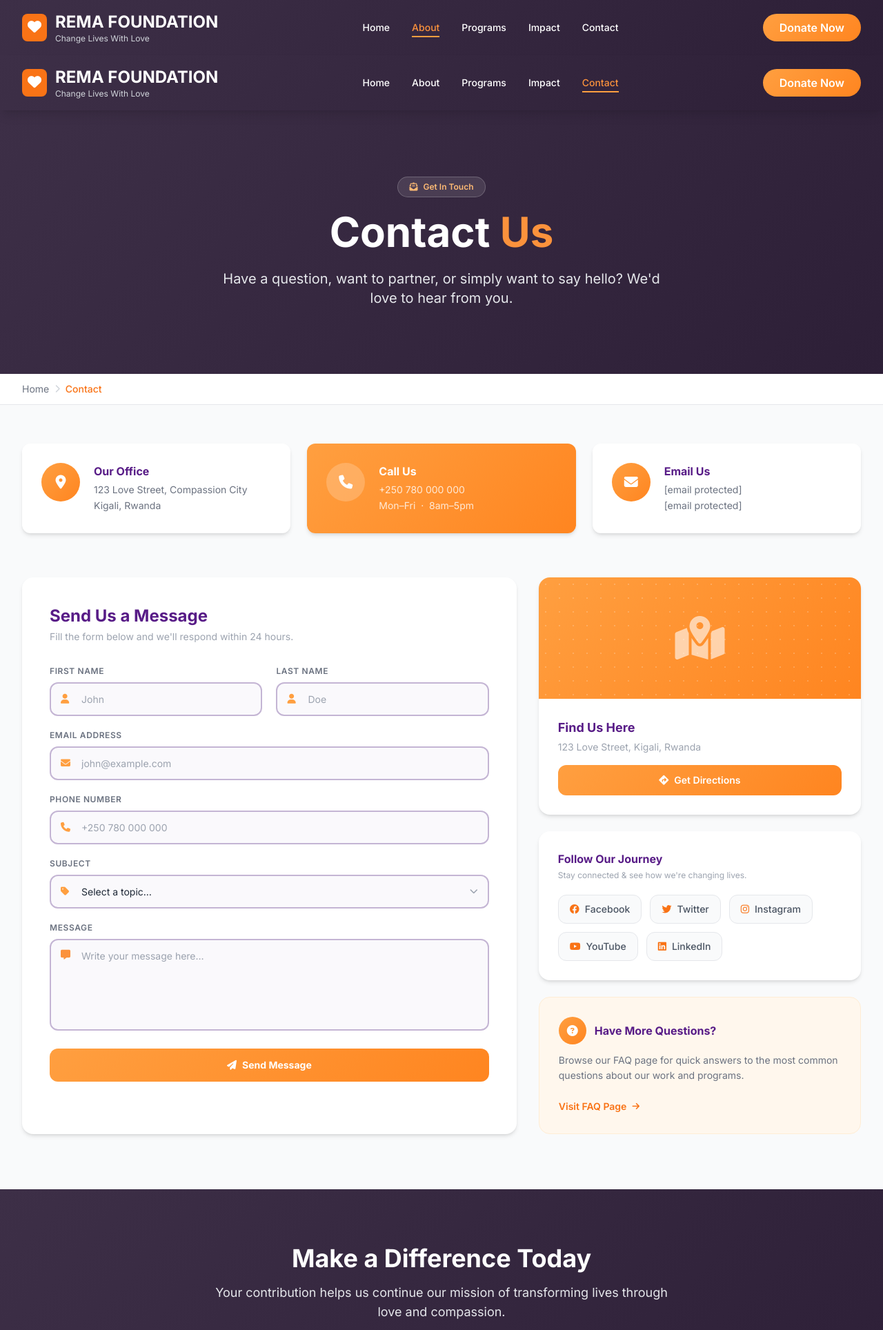
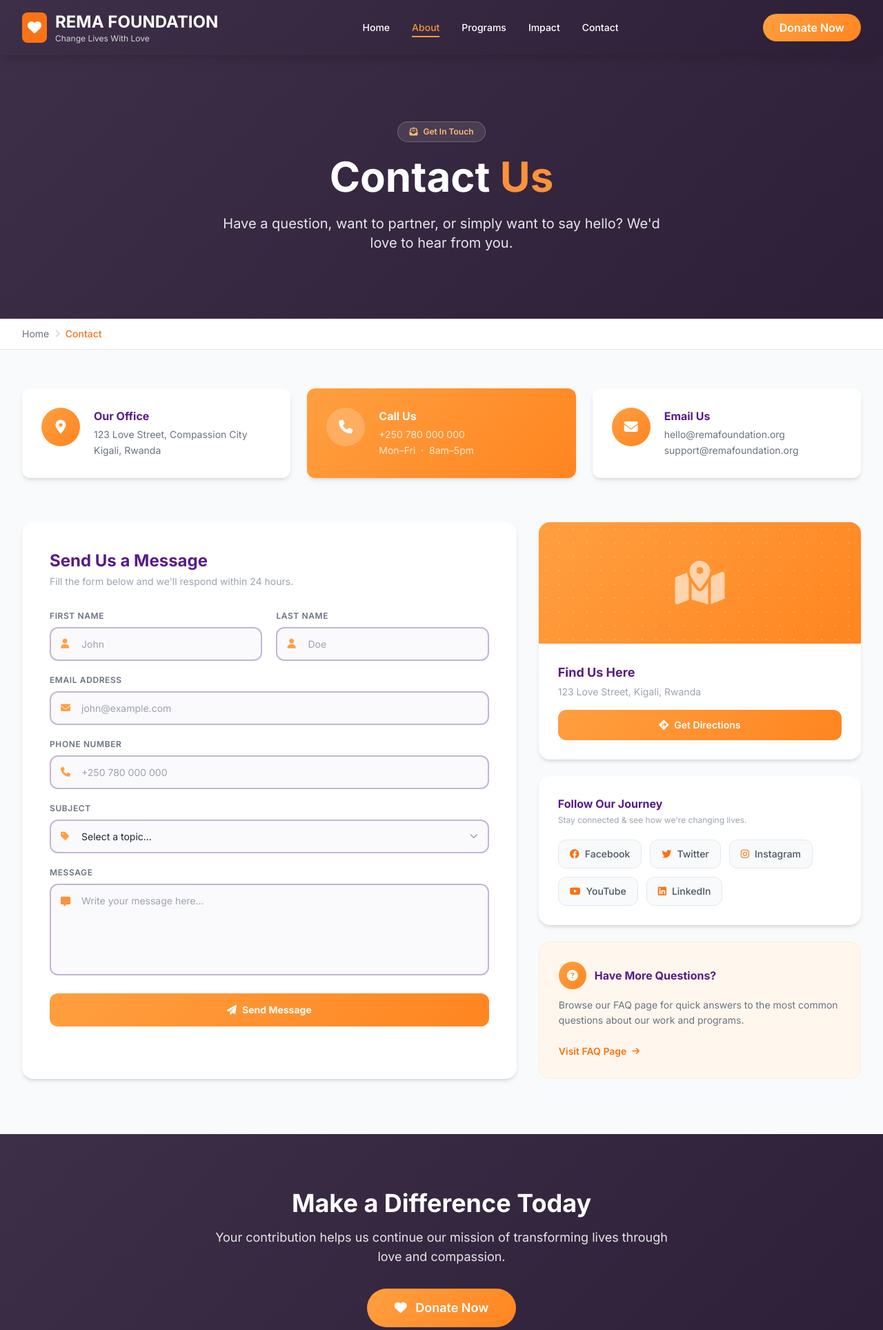
Before and after one commit to kwizer123/rema-foundation, a Django app: page /contact-us/ in a window 1280 px wide; the page is wider, and only the part inside the window is pictured. Shown: the top 1928 px of that part at 69% size. Run offline with Django 5.2, Linux system fonts and the light colour scheme; some libraries are stand-ins or nearby versions.

Commit message:
changes contact page 2nd time

```diff
--- a/templates/core/ContactUs.html
+++ b/templates/core/ContactUs.html
@@ -1,34 +1,9 @@
 {% extends 'core/Base.html' %}
-{% block title %}
-    Contact
-{% endblock %}
-{% block content %}
-    <!DOCTYPE html>
-<html lang="en">
-<head>
-    <meta charset="UTF-8">
-    <meta name="viewport" content="width=device-width, initial-scale=1.0">
-    <title>Contact - REMA Foundation</title>
-    <script src="https://cdn.tailwindcss.com"></script>
-    <link rel="stylesheet" href="https://cdnjs.cloudflare.com/ajax/libs/font-awesome/6.4.0/css/all.min.css">
+
+{% block title %}Contact{% endblock %}
+
+{% block extra_css %}
     <style>
-        @import url('https://fonts.googleapis.com/css2?family=Inter:wght@300;400;500;600;700;800&display=swap');
-        body { font-family: 'Inter', sans-serif; }
-
-        .gradient-bg    { background: linear-gradient(135deg, #3d2f47 0%, #2d1f37 100%); }
-        .orange-gradient { background: linear-gradient(135deg, #ff9f40 0%, #ff8520 100%); }
-
-        .hover-lift { transition: transform 0.3s ease, box-shadow 0.3s ease; }
-        .hover-lift:hover { transform: translateY(-5px); box-shadow: 0 10px 25px rgba(0,0,0,0.15); }
-
-        .nav-link { position: relative; }
-        .nav-link::after {
-            content: ''; position: absolute; bottom: -4px; left: 0;
-            width: 0; height: 2px; background: #ff9f40;
-            transition: width 0.3s;
-        }
-        .nav-link:hover::after, .nav-link.active::after { width: 100%; }
-
         .form-input {
             border: 2px solid #c4b5d4;
             background: #faf9fc;
@@ -47,11 +22,11 @@
             outline: none;
             border-color: #ff9f40;
             background: #fff;
-            box-shadow: 0 0 0 4px rgba(255,159,64,0.12);
+            box-shadow: 0 0 0 4px rgba(255, 159, 64, 0.12);
         }
         .form-input::placeholder { color: #9ca3af; }
-        textarea.form-input { resize: none; }
-        select.form-input { appearance: none; cursor: pointer; }
+        textarea.form-input      { resize: none; }
+        select.form-input        { appearance: none; cursor: pointer; }
 
         .input-icon {
             position: absolute;
@@ -63,38 +38,9 @@
             pointer-events: none;
         }
     </style>
-</head>
-<body class="bg-gray-50">
+{% endblock %}
 
-    <!-- ── NAVIGATION ── -->
-    <nav class="gradient-bg text-white shadow-lg sticky top-0 z-50">
-        <div class="max-w-7xl mx-auto px-4 sm:px-6 lg:px-8">
-            <div class="flex justify-between items-center h-16 md:h-20">
-                <a href="index.html" class="flex items-center space-x-3">
-                    <div class="bg-orange-500 rounded-lg p-2">
-                        <i class="fas fa-heart text-white text-xl"></i>
-                    </div>
-                    <div>
-                        <p class="text-xl md:text-2xl font-bold leading-tight">REMA FOUNDATION</p>
-                        <p class="text-xs text-gray-300 hidden sm:block">Change Lives With Love</p>
-                    </div>
-                </a>
-                <div class="hidden md:flex items-center space-x-8 text-sm font-medium">
-                    <a href="index.html"    class="nav-link hover:text-orange-400 transition">Home</a>
-                    <a href="about.html"    class="nav-link hover:text-orange-400 transition">About</a>
-                    <a href="programs.html" class="nav-link hover:text-orange-400 transition">Programs</a>
-                    <a href="impact.html"   class="nav-link hover:text-orange-400 transition">Impact</a>
-                    <a href="contact.html"  class="nav-link active text-orange-400">Contact</a>
-                </div>
-                <div class="flex items-center space-x-4">
-                    <a href="donate.html" class="orange-gradient text-white px-4 md:px-6 py-2 rounded-full font-semibold hover:opacity-90 transition text-sm md:text-base">
-                        Donate Now
-                    </a>
-                    <button class="md:hidden text-white"><i class="fas fa-bars text-xl"></i></button>
-                </div>
-            </div>
-        </div>
-    </nav>
+{% block content %}
 
     <!-- ── PAGE HERO ── -->
     <section class="gradient-bg text-white py-16 md:py-24">
@@ -115,43 +61,70 @@
     <div class="bg-white border-b">
         <div class="max-w-7xl mx-auto px-4 sm:px-6 lg:px-8 py-3">
             <nav class="text-sm text-gray-500 flex items-center gap-2">
-                <a href="index.html" class="hover:text-orange-500 transition">Home</a>
+                <a href="{% url 'home' %}" class="hover:text-orange-500 transition">Home</a>
                 <i class="fas fa-chevron-right text-xs text-gray-300"></i>
                 <span class="text-orange-500 font-medium">Contact</span>
             </nav>
         </div>
     </div>
 
+    <!-- ── SUCCESS / ERROR MESSAGES ── -->
+    {% if messages %}
+        <div class="max-w-7xl mx-auto px-4 sm:px-6 lg:px-8 pt-8">
+            {% for message in messages %}
+                <div class="flex items-center gap-3 px-5 py-4 rounded-xl mb-3 text-sm font-medium
+                    {% if message.tags == 'success' %}bg-green-50 border border-green-200 text-green-700
+                    {% else %}bg-red-50 border border-red-200 text-red-700{% endif %}">
+                    <i class="fas {% if message.tags == 'success' %}fa-circle-check text-green-500{% else %}fa-circle-exclamation text-red-500{% endif %} text-lg"></i>
+                    {{ message }}
+                </div>
+            {% endfor %}
+        </div>
+    {% endif %}
+
     <!-- ── CONTACT INFO CARDS ── -->
     <section class="max-w-7xl mx-auto px-4 sm:px-6 lg:px-8 pt-14 pb-6">
         <div class="grid grid-cols-1 md:grid-cols-3 gap-6">
+
+            <!-- Office -->
             <div class="bg-white rounded-xl p-7 shadow-md hover-lift flex items-start gap-5">
                 <div class="w-14 h-14 orange-gradient rounded-full flex items-center justify-center flex-shrink-0">
                     <i class="fas fa-location-dot text-white text-xl"></i>
                 </div>
                 <div>
                     <p class="font-bold text-purple-900 text-base mb-1">Our Office</p>
-                    <p class="text-gray-500 text-sm leading-relaxed">123 Love Street, Compassion City<br>Kigali, Rwanda</p>
+                    <p class="text-gray-500 text-sm leading-relaxed">
+                        123 Love Street, Compassion City<br>Kigali, Rwanda
+                    </p>
                 </div>
             </div>
+
+            <!-- Phone -->
             <div class="orange-gradient rounded-xl p-7 shadow-md hover-lift flex items-start gap-5">
                 <div class="w-14 h-14 bg-white/20 rounded-full flex items-center justify-center flex-shrink-0">
                     <i class="fas fa-phone text-white text-xl"></i>
                 </div>
                 <div>
                     <p class="font-bold text-white text-base mb-1">Call Us</p>
-                    <p class="text-white/80 text-sm leading-relaxed">+250 780 000 000<br>Mon–Fri &nbsp;·&nbsp; 8am–5pm</p>
+                    <p class="text-white/80 text-sm leading-relaxed">
+                        +250 780 000 000<br>Mon–Fri &nbsp;·&nbsp; 8am–5pm
+                    </p>
                 </div>
             </div>
+
+            <!-- Email -->
             <div class="bg-white rounded-xl p-7 shadow-md hover-lift flex items-start gap-5">
                 <div class="w-14 h-14 orange-gradient rounded-full flex items-center justify-center flex-shrink-0">
                     <i class="fas fa-envelope text-white text-xl"></i>
                 </div>
                 <div>
                     <p class="font-bold text-purple-900 text-base mb-1">Email Us</p>
-                    <p class="text-gray-500 text-sm leading-relaxed"><a href="/cdn-cgi/l/email-protection" class="__cf_email__" data-cfemail="5c34393030331c2e39313d3a332932383d2835333272332e3b">[email&#160;protected]</a><br><a href="/cdn-cgi/l/email-protection" class="__cf_email__" data-cfemail="80f3f5f0f0eff2f4c0f2e5ede1e6eff5eee4e1f4e9efeeaeeff2e7">[email&#160;protected]</a></p>
+                    <p class="text-gray-500 text-sm leading-relaxed">
+                        hello@remafoundation.org<br>support@remafoundation.org
+                    </p>
                 </div>
             </div>
+
         </div>
     </section>
 
@@ -159,84 +132,159 @@
     <section class="max-w-7xl mx-auto px-4 sm:px-6 lg:px-8 py-10 pb-20">
         <div class="grid grid-cols-1 lg:grid-cols-5 gap-8">
 
-            <!-- Form -->
+            <!-- ── CONTACT FORM ── -->
             <div class="lg:col-span-3 bg-white rounded-2xl shadow-md p-8 md:p-10">
                 <h2 class="text-2xl font-bold text-purple-900 mb-1">Send Us a Message</h2>
                 <p class="text-gray-400 text-sm mb-8">Fill the form below and we'll respond within 24 hours.</p>
 
-                <form class="space-y-5" action="#" method="POST">
+                <form class="space-y-5" action="{% url 'contact' %}" method="POST">
+                    {% csrf_token %}
+
+                    <!-- First & Last Name -->
                     <div class="grid grid-cols-1 sm:grid-cols-2 gap-5">
                         <div>
-                            <label class="block text-xs font-semibold text-gray-500 mb-2 uppercase tracking-wider">First Name</label>
+                            <label class="block text-xs font-semibold text-gray-500 mb-2 uppercase tracking-wider">
+                                First Name
+                            </label>
                             <div class="relative">
                                 <i class="fas fa-user input-icon"></i>
-                                <input type="text" name="first_name" placeholder="John" class="form-input" required>
+                                <input
+                                    type="text"
+                                    name="first_name"
+                                    placeholder="John"
+                                    value="{{ form.first_name.value|default:'' }}"
+                                    class="form-input"
+                                    required
+                                />
                             </div>
+                            {% if form.first_name.errors %}
+                                <p class="text-red-500 text-xs mt-1">{{ form.first_name.errors.0 }}</p>
+                            {% endif %}
                         </div>
                         <div>
-                            <label class="block text-xs font-semibold text-gray-500 mb-2 uppercase tracking-wider">Last Name</label>
+                            <label class="block text-xs font-semibold text-gray-500 mb-2 uppercase tracking-wider">
+                                Last Name
+                            </label>
                             <div class="relative">
                                 <i class="fas fa-user input-icon"></i>
-                                <input type="text" name="last_name" placeholder="Doe" class="form-input" required>
+                                <input
+                                    type="text"
+                                    name="last_name"
+                                    placeholder="Doe"
+                                    value="{{ form.last_name.value|default:'' }}"
+                                    class="form-input"
+                                    required
+                                />
                             </div>
+                            {% if form.last_name.errors %}
+                                <p class="text-red-500 text-xs mt-1">{{ form.last_name.errors.0 }}</p>
+                            {% endif %}
                         </div>
                     </div>
 
+                    <!-- Email -->
                     <div>
-                        <label class="block text-xs font-semibold text-gray-500 mb-2 uppercase tracking-wider">Email Address</label>
+                        <label class="block text-xs font-semibold text-gray-500 mb-2 uppercase tracking-wider">
+                            Email Address
+                        </label>
                         <div class="relative">
                             <i class="fas fa-envelope input-icon"></i>
-                            <input type="email" name="email" placeholder="john@example.com" class="form-input" required>
+                            <input
+                                type="email"
+                                name="email"
+                                placeholder="john@example.com"
+                                value="{{ form.email.value|default:'' }}"
+                                class="form-input"
+                                required
+                            />
+                        </div>
+                        {% if form.email.errors %}
+                            <p class="text-red-500 text-xs mt-1">{{ form.email.errors.0 }}</p>
+                        {% endif %}
+                    </div>
+
+                    <!-- Phone -->
+                    <div>
+                        <label class="block text-xs font-semibold text-gray-500 mb-2 uppercase tracking-wider">
+                            Phone Number
+                        </label>
+                        <div class="relative">
+                            <i class="fas fa-phone input-icon"></i>
+                            <input
+                                type="tel"
+                                name="phone"
+                                placeholder="+250 780 000 000"
+                                value="{{ form.phone.value|default:'' }}"
+                                class="form-input"
+                            />
                         </div>
                     </div>
 
+                    <!-- Subject -->
                     <div>
-                        <label class="block text-xs font-semibold text-gray-500 mb-2 uppercase tracking-wider">Phone Number</label>
-                        <div class="relative">
-                            <i class="fas fa-phone input-icon"></i>
-                            <input type="tel" name="phone" placeholder="+250 780 000 000" class="form-input">
-                        </div>
-                    </div>
-
-                    <div>
-                        <label class="block text-xs font-semibold text-gray-500 mb-2 uppercase tracking-wider">Subject</label>
+                        <label class="block text-xs font-semibold text-gray-500 mb-2 uppercase tracking-wider">
+                            Subject
+                        </label>
                         <div class="relative">
                             <i class="fas fa-tag input-icon"></i>
                             <select name="subject" class="form-input" required>
-                                <option value="" disabled selected>Select a topic…</option>
-                                <option>General Inquiry</option>
-                                <option>Partnership &amp; Collaboration</option>
-                                <option>Volunteer Opportunities</option>
-                                <option>Donation &amp; Funding</option>
-                                <option>Media &amp; Press</option>
-                                <option>Other</option>
+                                <option value="" disabled {% if not form.subject.value %}selected{% endif %}>
+                                    Select a topic…
+                                </option>
+                                {% for value, label in form.subject.field.choices %}
+                                    {% if value %}
+                                        <option value="{{ value }}" {% if form.subject.value == value %}selected{% endif %}>
+                                            {{ label }}
+                                        </option>
+                                    {% endif %}
+                                {% endfor %}
                             </select>
                             <i class="fas fa-chevron-down absolute right-4 top-1/2 -translate-y-1/2 text-gray-400 text-xs pointer-events-none"></i>
                         </div>
+                        {% if form.subject.errors %}
+                            <p class="text-red-500 text-xs mt-1">{{ form.subject.errors.0 }}</p>
+                        {% endif %}
                     </div>
 
+                    <!-- Message -->
                     <div>
-                        <label class="block text-xs font-semibold text-gray-500 mb-2 uppercase tracking-wider">Message</label>
+                        <label class="block text-xs font-semibold text-gray-500 mb-2 uppercase tracking-wider">
+                            Message
+                        </label>
                         <div class="relative">
                             <i class="fas fa-message absolute left-4 top-4 text-orange-400 text-sm pointer-events-none"></i>
-                            <textarea name="message" rows="5" placeholder="Write your message here…" class="form-input" required></textarea>
+                            <textarea
+                                name="message"
+                                rows="5"
+                                placeholder="Write your message here…"
+                                class="form-input"
+                                required
+                            >{{ form.message.value|default:'' }}</textarea>
                         </div>
+                        {% if form.message.errors %}
+                            <p class="text-red-500 text-xs mt-1">{{ form.message.errors.0 }}</p>
+                        {% endif %}
                     </div>
 
-                    <button type="submit" class="orange-gradient w-full py-3.5 rounded-xl font-bold text-white text-sm flex items-center justify-center gap-2 hover:opacity-90 transition">
+                    <!-- Submit -->
+                    <button
+                        type="submit"
+                        class="orange-gradient w-full py-3.5 rounded-xl font-bold text-white text-sm flex items-center justify-center gap-2 hover:opacity-90 transition"
+                    >
                         <i class="fas fa-paper-plane"></i> Send Message
                     </button>
+
                 </form>
             </div>
 
-            <!-- Sidebar -->
+            <!-- ── SIDEBAR ── -->
             <div class="lg:col-span-2 flex flex-col gap-6">
 
                 <!-- Map -->
                 <div class="bg-white rounded-2xl shadow-md overflow-hidden flex flex-col flex-1">
                     <div class="orange-gradient h-44 flex items-center justify-center relative overflow-hidden">
-                        <div class="absolute inset-0" style="background-image:radial-gradient(circle,rgba(255,255,255,0.2) 1px,transparent 1px);background-size:20px 20px;"></div>
-                        <i class="fas fa-map-location-dot text-white relative z-10" style="font-size:4rem;opacity:0.6;"></i>
+                        <div class="absolute inset-0" style="background-image: radial-gradient(circle, rgba(255,255,255,0.2) 1px, transparent 1px); background-size: 20px 20px;"></div>
+                        <i class="fas fa-map-location-dot text-white relative z-10" style="font-size: 4rem; opacity: 0.6;"></i>
                     </div>
                     <div class="p-7 flex flex-col gap-4">
                         <div>
@@ -281,11 +329,14 @@
                         </div>
                         <p class="font-bold text-purple-900">Have More Questions?</p>
                     </div>
-                    <p class="text-gray-500 text-sm mb-5 leading-relaxed">Browse our FAQ page for quick answers to the most common questions about our work and programs.</p>
+                    <p class="text-gray-500 text-sm mb-5 leading-relaxed">
+                        Browse our FAQ page for quick answers to the most common questions about our work and programs.
+                    </p>
                     <a href="#" class="inline-flex items-center gap-2 text-orange-500 text-sm font-semibold hover:underline underline-offset-4">
                         Visit FAQ Page <i class="fas fa-arrow-right text-xs"></i>
                     </a>
                 </div>
+
             </div>
         </div>
     </section>
@@ -297,54 +348,11 @@
             <p class="text-lg text-gray-200 mb-8 max-w-2xl mx-auto">
                 Your contribution helps us continue our mission of transforming lives through love and compassion.
             </p>
-            <a href="donate.html" class="orange-gradient text-white px-10 py-3.5 rounded-full font-semibold text-lg hover:opacity-90 transition inline-block">
+            <a href="{% url 'donate' %}"
+               class="orange-gradient text-white px-10 py-3.5 rounded-full font-semibold text-lg hover:opacity-90 transition inline-block">
                 <i class="fas fa-heart mr-2"></i> Donate Now
             </a>
         </div>
     </section>
 
-    <!-- ── FOOTER ── -->
-    <footer class="gradient-bg text-white py-12">
-        <div class="max-w-7xl mx-auto px-4 sm:px-6 lg:px-8">
-            <div class="grid grid-cols-1 md:grid-cols-4 gap-8 mb-8">
-                <div>
-                    <div class="flex items-center space-x-3 mb-4">
-                        <div class="bg-orange-500 rounded-lg p-2">
-                            <i class="fas fa-heart text-white text-xl"></i>
-                        </div>
-                        <div>
-                            <p class="text-xl font-bold">REMA FOUNDATION</p>
-                            <p class="text-xs text-gray-300">Change Lives With Love</p>
-                        </div>
-                    </div>
-                    <p class="text-gray-300 text-sm leading-relaxed">Transforming lives through love, compassion, and unwavering commitment to those in need.</p>
-                </div>
-                <div>
-                    <h4 class="font-semibold mb-4 text-orange-400">Quick Links</h4>
-                    <ul class="space-y-2 text-gray-300 text-sm">
-                        <li><a href="about.html"    class="hover:text-orange-400 transition">About Us</a></li>
-                        <li><a href="programs.html" class="hover:text-orange-400 transition">Programs</a></li>
-                        <li><a href="impact.html"   class="hover:text-orange-400 transition">Our Impact</a></li>
-                        <li><a href="contact.html"  class="hover:text-orange-400 transition">Contact</a></li>
-                    </ul>
-                </div>
-                <div>
-                    <h4 class="font-semibold mb-4 text-orange-400">Get Involved</h4>
-                    <ul class="space-y-2 text-gray-300 text-sm">
-                        <li><a href="donate.html"  class="hover:text-orange-400 transition">Donate</a></li>
-                        <li><a href="contact.html" class="hover:text-orange-400 transition">Volunteer</a></li>
-                        <li><a href="contact.html" class="hover:text-orange-400 transition">Partner With Us</a></li>
-                        <li><a href="contact.html" class="hover:text-orange-400 transition">Fundraise</a></li>
-                    </ul>
-                </div>
-                <div>
-                    <h4 class="font-semibold mb-4 text-orange-400">Follow Us</h4>
-                    <div class="flex space-x-3 mb-4">
-                        <a href="#" class="w-10 h-10 bg-orange-500 rounded-full flex items-center justify-center hover:bg-orange-600 transition"><i class="fab fa-facebook-f text-sm"></i></a>
-                        <a href="#" class="w-10 h-10 bg-orange-500 rounded-full flex items-center justify-center hover:bg-orange-600 transition"><i class="fab fa-twitter text-sm"></i></a>
-                        <a href="#" class="w-10 h-10 bg-orange-500 rounded-full flex items-center justify-center hover:bg-orange-600 transition"><i class="fab fa-instagram text-sm"></i></a>
-                        <a href="#" class="w-10 h-10 bg-orange-500 rounded-full flex items-center justify-center hover:bg-orange-600 transition"><i class="fab fa-linkedin-in text-sm"></i></a>
-                    </div>
-                    <p class="text-gray-300 text-sm"><i class="fas fa-envelope mr-2 text-orange-400"></i><a href="/cdn-cgi/l/email-protection" class="__cf_email__" data-cfemail="cda5a8a1a1a28dbfa8a0acaba2b8a3a9acb9a4a2a3e3a2bfaa">[email&#160;protected]</a></p>
-                    <p class="text-gray-300 text-sm mt-1"><i class="fas fa-phone mr-2 text-oran
 {% endblock %}
```
